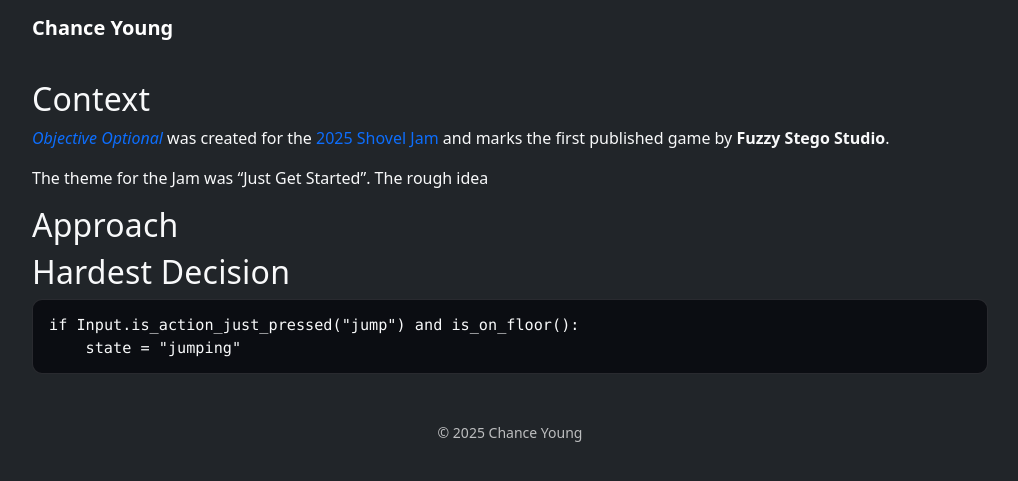
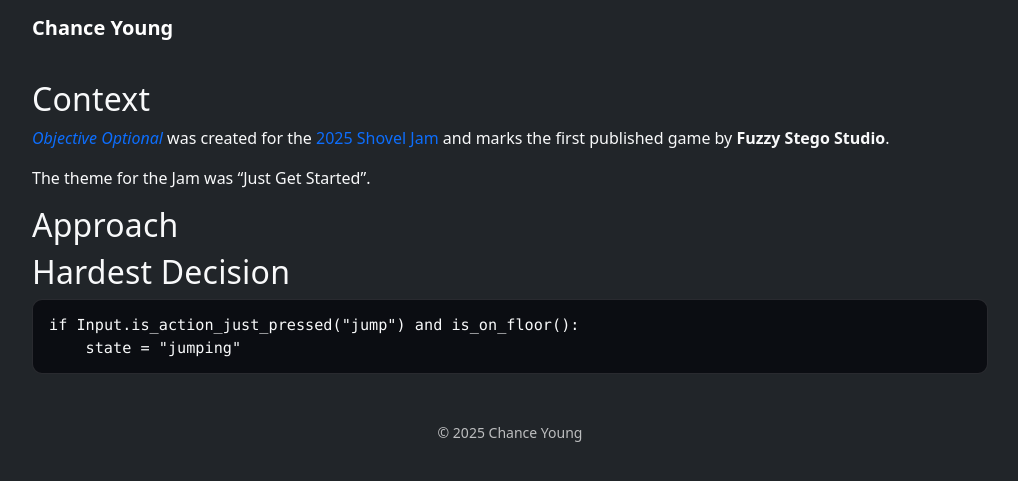
Before and after one commit to ChanceYoung/ChanceYoung.github.io, a Jekyll site: the page built from projects/objectiveoptional.md, in a window 1280 px wide. Shown: the top 481 px of the page, without its empty margins (130-1148 px from the left). Built offline with Jekyll 4.4.1, drawn with Linux system fonts in a browser that asks for light colours.

Commit message:
projects/objectiveoptional.md updated from https://stackedit.io/

```diff
--- a/projects/objectiveoptional.md
+++ b/projects/objectiveoptional.md
@@ -11,7 +11,7 @@ featured: true     # appears on the home page grid
 ## Context
 [*Objective Optional*](https://kiriyai.itch.io/objective-optional) was created for the [2025 Shovel Jam](https://itch.io/jam/shovel-jam-2025) and marks the first published game by **Fuzzy Stego Studio**.
 
-The theme for the Jam was "Just Get Started". The rough idea
+The theme for the Jam was "Just Get Started".
 
 ## Approach
 
```
Also changed, not shown: other parts of projects/objectiveoptional.md (+1 -1 lines).
